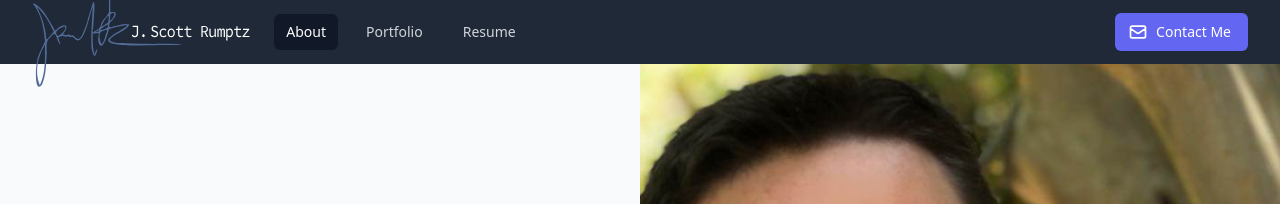
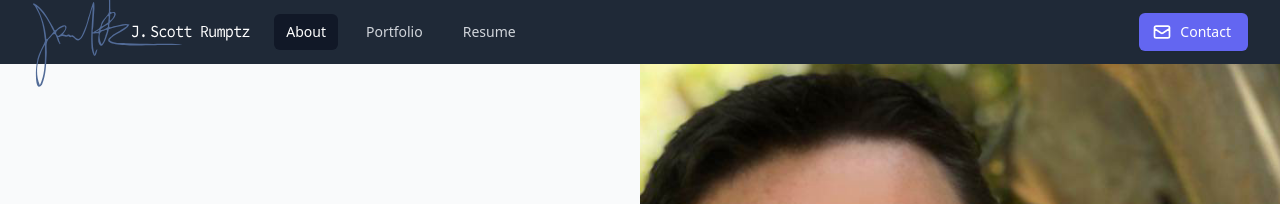
Before and after one commit to jscottrumptz/rumptz.tech, a React (Create React App) app: page / in a window 1280 px wide. Shown: the top 204 px of the page. Built offline with nearby package versions, Linux system fonts and the light colour scheme.

Commit message:
contact button adjustment

```diff
--- a/src/components/Nav/index.js
+++ b/src/components/Nav/index.js
@@ -84,7 +84,7 @@ function Nav(props) {
                                         <path stroke-linecap="round" stroke-linejoin="round" stroke-width="2"
                                               d="M3 8l7.89 5.26a2 2 0 002.22 0L21 8M5 19h14a2 2 0 002-2V7a2 2 0 00-2-2H5a2 2 0 00-2 2v10a2 2 0 002 2z"/>
                                     </svg>
-                                    <span>Contact Me</span>
+                                    <span>Contact</span>
                                 </button>
                             </a>
                         </div>
```
